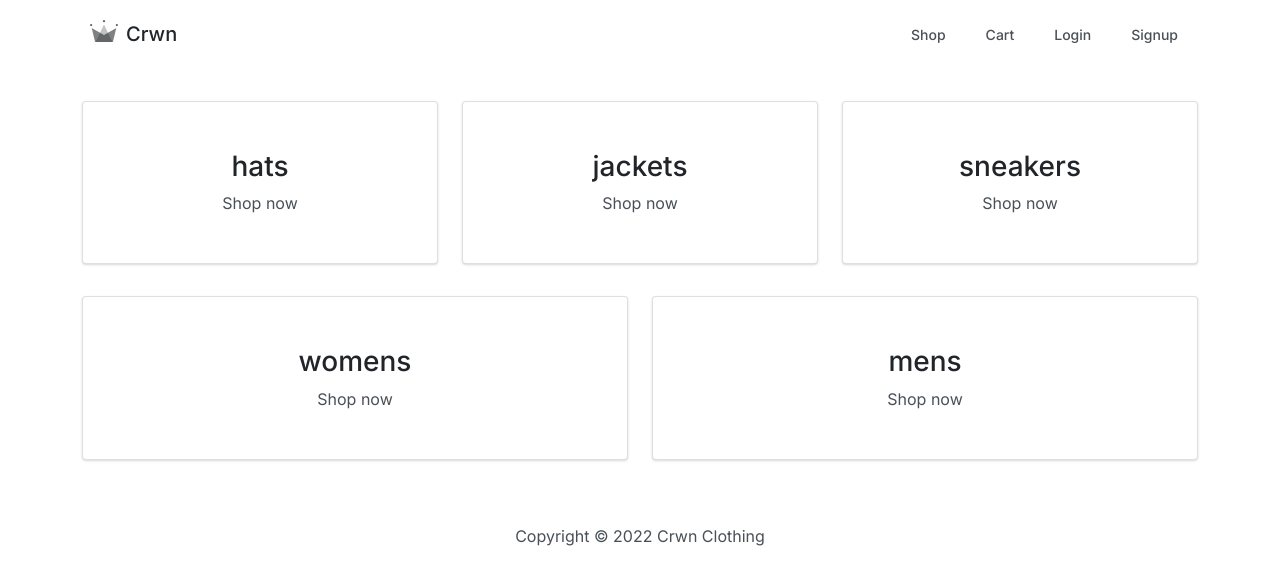
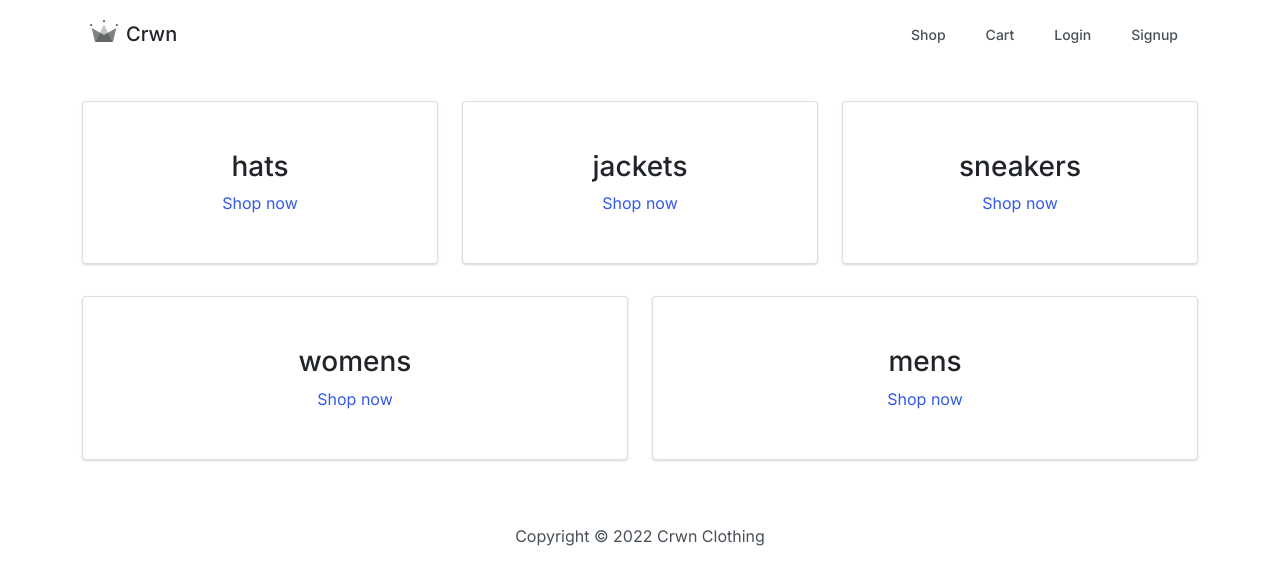
Before and after one commit to ashez2000/crwn, a React (Vite) app: page / in a window 1280 px wide. Shown: the top 584 px of the page. Built offline with nearby package versions, Linux system fonts and the light colour scheme; no server answers; the database is empty.

Commit message:
add netlify redirect and fix UI

```diff
--- a/src/components/category-item/category-item.component.jsx
+++ b/src/components/category-item/category-item.component.jsx
@@ -1,8 +1,12 @@
+import { Link } from 'react-router-dom'
+
 const CategoryItem = ({ category }) => {
   return (
     <div className="card w-100 d-flex flex-column justify-content-center align-items-center my-3 p-5">
       <h3>{category.title}</h3>
-      <span>Shop now</span>
+      <Link to={`/shop/${category.title}`}>
+        <span>Shop now</span>
+      </Link>
     </div>
   )
 }
--- a/src/styles/main.css
+++ b/src/styles/main.css
@@ -1,3 +1,7 @@
+a {
+  text-decoration: none;
+}
+
 .cursor-pointer {
   cursor: pointer;
 }
```
Also changed, not shown: 1 other file (tests, documents, lock files or other folders).
